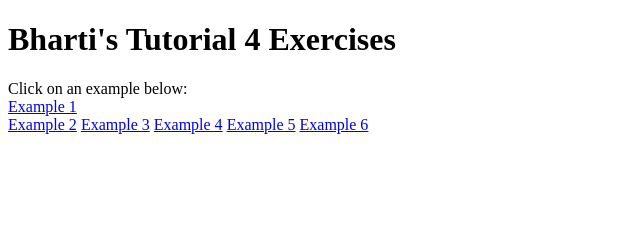
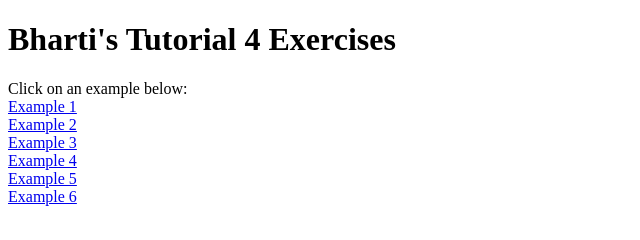
Before and after one commit to Bharti685-create/Shinde_hw4, a plain HTML site: page index.html in a window 1280 px wide. Shown: the whole page, without its empty margins (0-640 px from the left). Drawn offline with Linux system fonts and the light colour scheme.

Commit message:
version2.0

```diff
--- a/index.html
+++ b/index.html
@@ -9,10 +9,10 @@
  <h1>Bharti's Tutorial 4 Exercises</h1>
  Click on an example below: <br>
  <a href="html/ex1.html">Example 1</a> <br>
- <a href="html/ex2.html">Example 2</a>
- <a href="html/ex3.html">Example 3</a>
- <a href="html/ex4.html">Example 4</a>
- <a href="html/ex5.html">Example 5</a>
- <a href="html/ex6.html">Example 6</a>
+ <a href="html/ex2.html">Example 2</a> <br>
+ <a href="html/ex3.html">Example 3</a> <br>
+ <a href="html/ex4.html">Example 4</a> <br>
+ <a href="html/ex5.html">Example 5</a> <br>
+ <a href="html/ex6.html">Example 6</a> <br>
 </body>
 </html>
```
